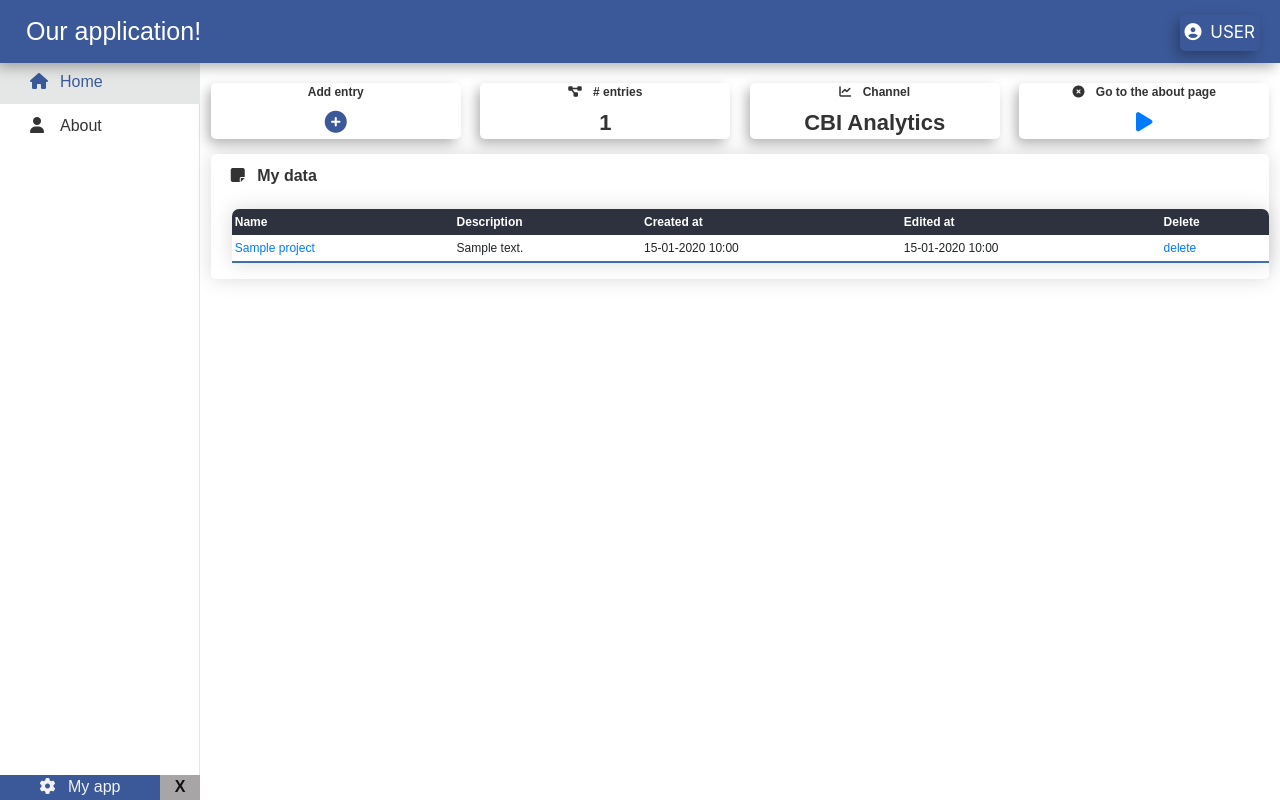
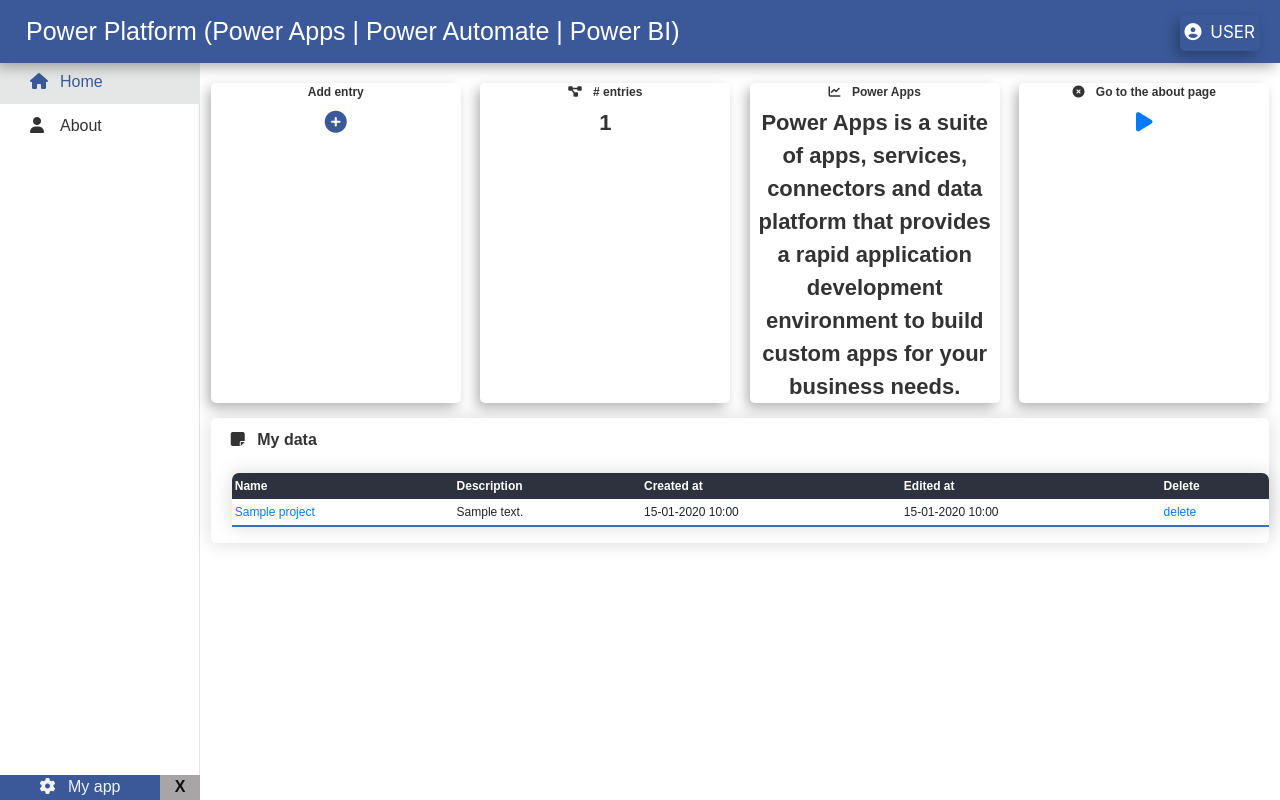
Before and after one commit to syntaxland/django-azure-deployment, a Django app: page / in a window 1280 px wide. Run offline with Django 4.2, Linux system fonts and the light colour scheme; tables that the repository leaves empty hold one stand-in row (values such as "Sample post"); some libraries are stand-ins or nearby versions.

Commit message:
new update

```diff
--- a/azure_content/templates/azure_content/about.html
+++ b/azure_content/templates/azure_content/about.html
@@ -5,7 +5,7 @@
   <div class="holder">
         <div class="shadowholder">
             <div class="subtitel2">
-                <div> <i class="fas fa-sticky-note"></i> This application is created by <a href="//cbi-analytics.nl"> CBI Analytics </a> </div>
+                <div> <i class="fas fa-sticky-note"></i> This application is created for <a href="/"> Power Apps Demo </a> </div>
             </div>
         </div>
     </div>
--- a/azure_content/templates/azure_content/base.html
+++ b/azure_content/templates/azure_content/base.html
@@ -23,7 +23,7 @@
   <nav class="navbar sticky-top">
      <span class="open-slide">
          <a class = "Logo" href="#">
-            <div class = "Logo"> Our application! </div>
+            <div class = "Logo"> Power Platform (Power Apps | Power Automate | Power BI) </div>
         </a>
 
         <a id="openlogo" href="#" onclick="openSlideMenu()">
--- a/azure_content/templates/azure_content/home.html
+++ b/azure_content/templates/azure_content/home.html
@@ -26,10 +26,10 @@
 
             <div class="factbox2">
                 <div class="factbox-title">
-                    <i class="fas fa-chart-line mr-2"></i> Channel
+                    <i class="fas fa-chart-line mr-2"></i> Power Apps
                 </div>
                 <div class="factbox-fact">
-                 CBI Analytics
+                 Power Apps is a suite of apps, services, connectors and data platform that provides a rapid application development environment to build custom apps for your business needs.
                 </div>
             </div>
 
```
